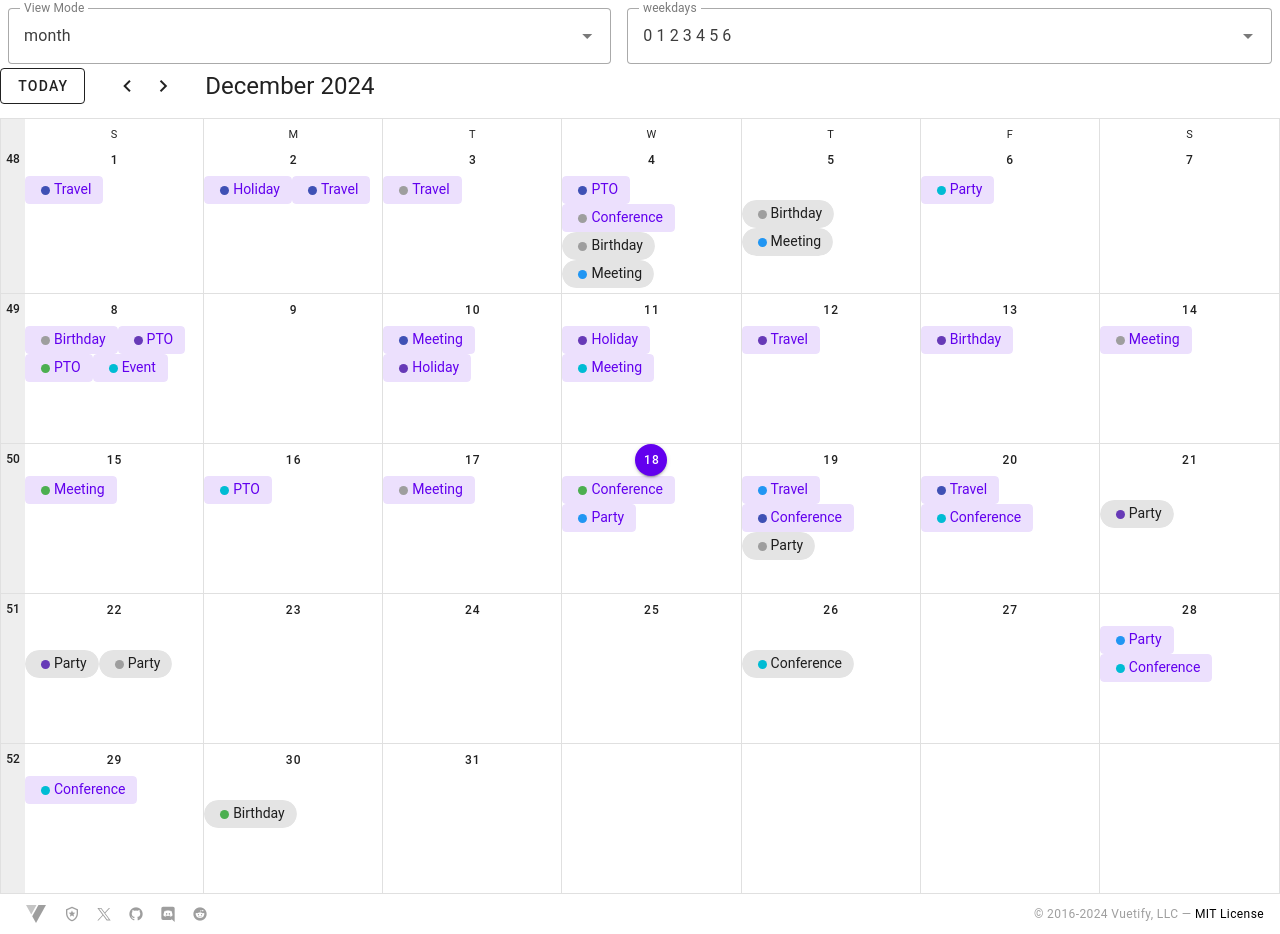
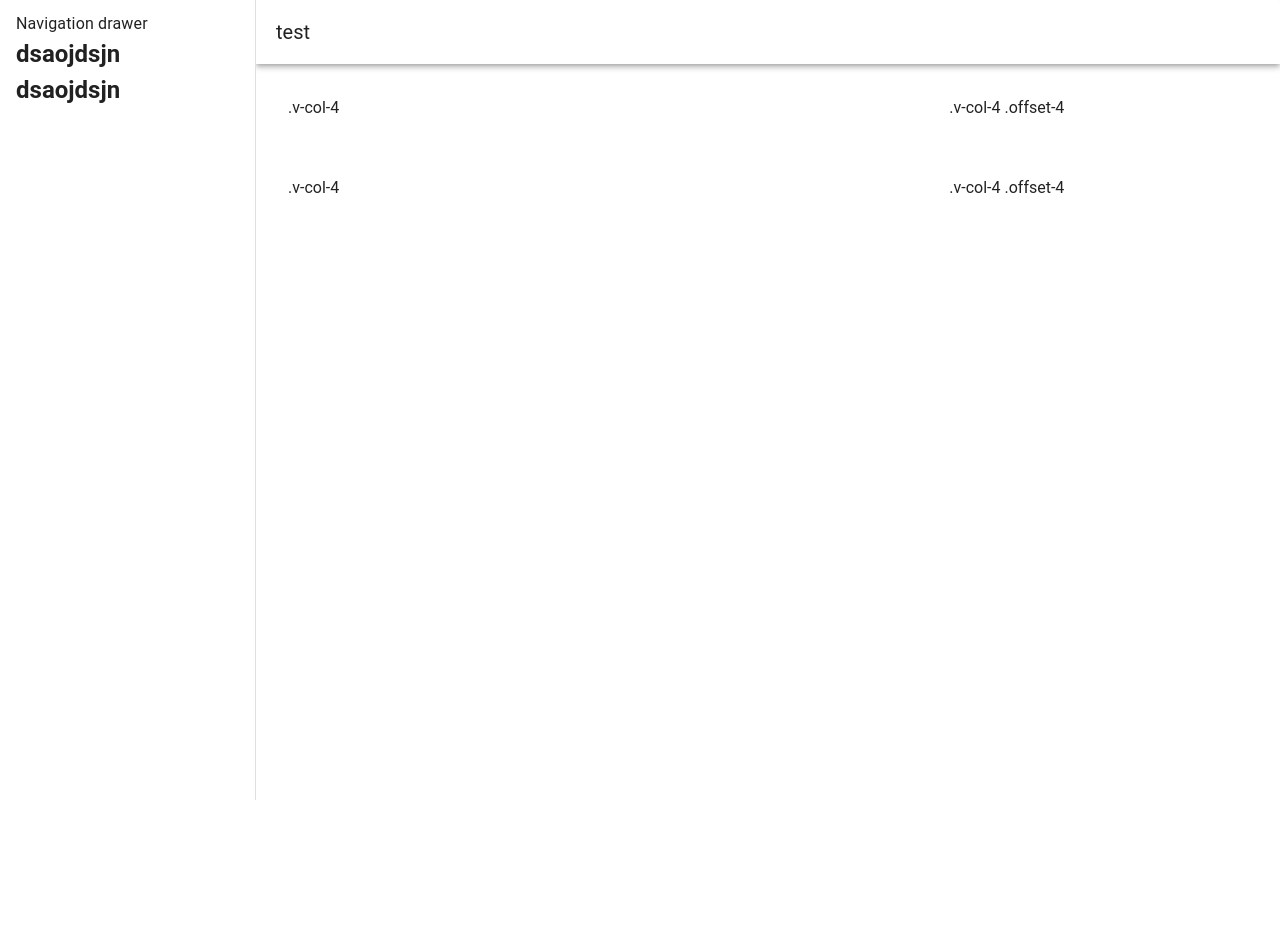
Before and after one commit to ngotruonghai/TemplateCoreV1, a Vue app in the folder TemplateCore/templatecore_vuetify/: page / in a window 1280 px wide. After the commit the page ends 800 px from the top, so only its background shows below. Built offline with nearby package versions, Linux system fonts and the light colour scheme.

Commit message:
[FE] test giao diện

```diff
--- a/TemplateCore/templatecore_vuetify/src/components.d.ts
+++ b/TemplateCore/templatecore_vuetify/src/components.d.ts
@@ -11,7 +11,7 @@ declare module 'vue' {
     HelloWorld: typeof import('./components/HelloWorld.vue')['default']
     RouterLink: typeof import('vue-router')['RouterLink']
     RouterView: typeof import('vue-router')['RouterView']
-    test: typeof import('./components/test.vue')['default']
     Test: typeof import('./components/test.vue')['default']
+    Testcomponent: typeof import('./components/test/testcomponent.vue')['default']
   }
 }
--- a/TemplateCore/templatecore_vuetify/src/components/test.vue
+++ b/TemplateCore/templatecore_vuetify/src/components/test.vue
@@ -1,96 +1,47 @@
 <template>
-  <div>
-    <v-sheet
-      class="d-flex"
-      height="54"
-      tile
-    >
-      <v-select
-        v-model="type"
-        :items="types"
-        class="ma-2"
-        label="View Mode"
-        variant="outlined"
-        dense
-        hide-details
-      ></v-select>
-      <v-select
-        v-model="weekday"
-        :items="weekdays"
-        class="ma-2"
-        label="weekdays"
-        variant="outlined"
-        dense
-        hide-details
-      ></v-select>
-    </v-sheet>
-    <v-sheet>
-      <v-calendar
-        ref="calendar"
-        v-model="value"
-        :events="events"
-        :view-mode="type"
-        :weekdays="weekday"
-      ></v-calendar>
-    </v-sheet>
-  </div>
+  <v-layout class="rounded rounded-md">
+    <v-navigation-drawer>
+      <v-list>
+        <v-list-item title="Navigation drawer">
+          <Testcomponent />
+          <Testcomponent />
+        </v-list-item>
+      </v-list>
+    </v-navigation-drawer>
+
+    <v-app-bar title="test"></v-app-bar>
+
+    <v-main class="d-flex" style="min-height: 800px;">
+      <v-container class="">
+        <v-row class="mb-6" no-gutters>
+          <v-col cols="4">
+            <v-sheet class="pa-2 ma-2">
+              .v-col-4
+            </v-sheet>
+          </v-col>
+          <v-col cols="4" offset="4">
+            <v-sheet class="pa-2 ma-2">
+              .v-col-4 .offset-4
+            </v-sheet>
+          </v-col>
+        </v-row>
+        <v-row class="mb-6" no-gutters>
+          <v-col cols="4">
+            <v-sheet class="pa-2 ma-2">
+              .v-col-4
+            </v-sheet>
+          </v-col>
+          <v-col cols="4" offset="4">
+            <v-sheet class="pa-2 ma-2">
+              .v-col-4 .offset-4
+            </v-sheet>
+          </v-col>
+        </v-row>
+      </v-container>
+    </v-main>
+
+  </v-layout>
 </template>
-<script>
-  import { useDate } from 'vuetify'
+<script setup>
 
-  export default {
-    data: () => ({
-      type: 'month',
-      types: ['month', 'week', 'day'],
-      weekday: [0, 1, 2, 3, 4, 5, 6],
-      weekdays: [
-        { title: 'Sun - Sat', value: [0, 1, 2, 3, 4, 5, 6] },
-        { title: 'Mon - Sun', value: [1, 2, 3, 4, 5, 6, 0] },
-        { title: 'Mon - Fri', value: [1, 2, 3, 4, 5] },
-        { title: 'Mon, Wed, Fri', value: [1, 3, 5] },
-      ],
-      value: [new Date()],
-      events: [],
-      colors: ['blue', 'indigo', 'deep-purple', 'cyan', 'green', 'orange', 'grey darken-1'],
-      titles: ['Meeting', 'Holiday', 'PTO', 'Travel', 'Event', 'Birthday', 'Conference', 'Party'],
-    }),
-    mounted () {
-      const adapter = useDate()
-      this.getEvents({ start: adapter.startOfDay(adapter.startOfMonth(new Date())), end: adapter.endOfDay(adapter.endOfMonth(new Date())) })
-    },
-    methods: {
-      getEvents ({ start, end }) {
-        const events = []
-
-        const min = start
-        const max = end
-        const days = (max.getTime() - min.getTime()) / 86400000
-        const eventCount = this.rnd(days, days + 20)
-
-        for (let i = 0; i < eventCount; i++) {
-          const allDay = this.rnd(0, 3) === 0
-          const firstTimestamp = this.rnd(min.getTime(), max.getTime())
-          const first = new Date(firstTimestamp - (firstTimestamp % 900000))
-          const secondTimestamp = this.rnd(2, allDay ? 288 : 8) * 900000
-          const second = new Date(first.getTime() + secondTimestamp)
-
-          events.push({
-            title: this.titles[this.rnd(0, this.titles.length - 1)],
-            start: first,
-            end: second,
-            color: this.colors[this.rnd(0, this.colors.length - 1)],
-            allDay: !allDay,
-          })
-        }
-
-        this.events = events
-      },
-      getEventColor (event) {
-        return event.color
-      },
-      rnd (a, b) {
-        return Math.floor((b - a + 1) * Math.random()) + a
-      },
-    },
-  }
 </script>
--- /dev/null
+++ b/TemplateCore/templatecore_vuetify/src/components/test/testcomponent.vue
@@ -0,0 +1,13 @@
+<script setup>
+
+</script>
+
+<template>
+    <div>
+        <h1>dsaojdsjn</h1>
+    </div>
+</template>
+
+<style>
+
+</style>
--- a/TemplateCore/templatecore_vuetify/src/layouts/default.vue
+++ b/TemplateCore/templatecore_vuetify/src/layouts/default.vue
@@ -4,7 +4,7 @@
       <router-view />
     </v-main>
 
-    <AppFooter />
+    <!-- <AppFooter /> -->
   </v-app>
 </template>
 
```
